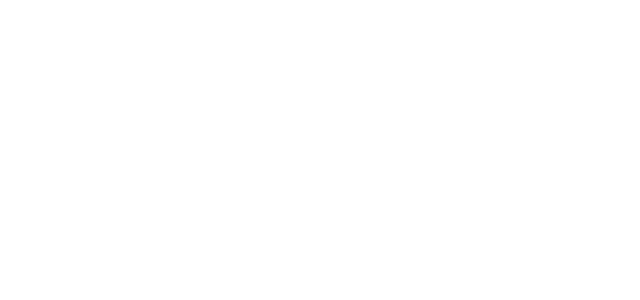
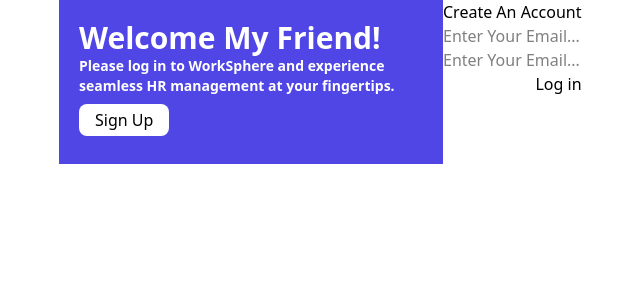
Before and after one commit to KaranSapra124/WorkSphere, a React (Vite) app: page / in a window 1280 px wide. Shown: the top 300 px of the page, without its empty margins (197-837 px from the left). Built offline with nearby package versions, Linux system fonts and the light colour scheme.

Commit message:
started styling the login pages

```diff
--- a/src/App.tsx
+++ b/src/App.tsx
@@ -1,10 +1,11 @@
 import './App.css'
+import Login from './Components/Auth/Login'
 
 function App() {
 
   return (
     <>
-
+     <Login/>
     </>
   )
 }
--- a/src/Components/Auth/Login.tsx
+++ b/src/Components/Auth/Login.tsx
@@ -3,20 +3,20 @@
 const Login = () => {
     return (
         <>
-            <div>
-                <div className="bg-primary">
-                    <h1 className="text-white font-bold">Welcome My Friend!</h1>
-                    <p className="text-white"> Please log in to WorkSphere and experience seamless HR management at your fingertips.</p>
-                    <Link to={"/"}>Sign Up</Link>
+            <div className="flex max-w-screen-md mx-auto ">
+                <div className="bg-primary w-1/2 p-5">
+                    <h1 className="text-white font-bold lg:text-3xl text-2xl">Welcome My Friend!</h1>
+                    <p className="text-white lg:text-sm text-xs font-semibold"> Please log in to WorkSphere and experience seamless HR management at your fingertips.</p>
+                    <button className="bg-white text-black py-1 px-4 rounded-lg my-2 ">Sign Up</button>
                 </div>
-                <div>
+                <div className="flex flex-col">
                     <h1>Create An Account</h1>
                     <div>
 
                     </div>
-                    <div>
-                        <input type="email" name="" id="" />
-                        <input type="password" name="" id="" />
+                    <div className="flex flex-col">
+                        <input placeholder="Enter Your Email..." type="email" name="" id="" />
+                        <input placeholder="Enter Your Email..." type="password" name="" id="" />
                         <button>Log in</button>
                     </div>
                 </div>
```
